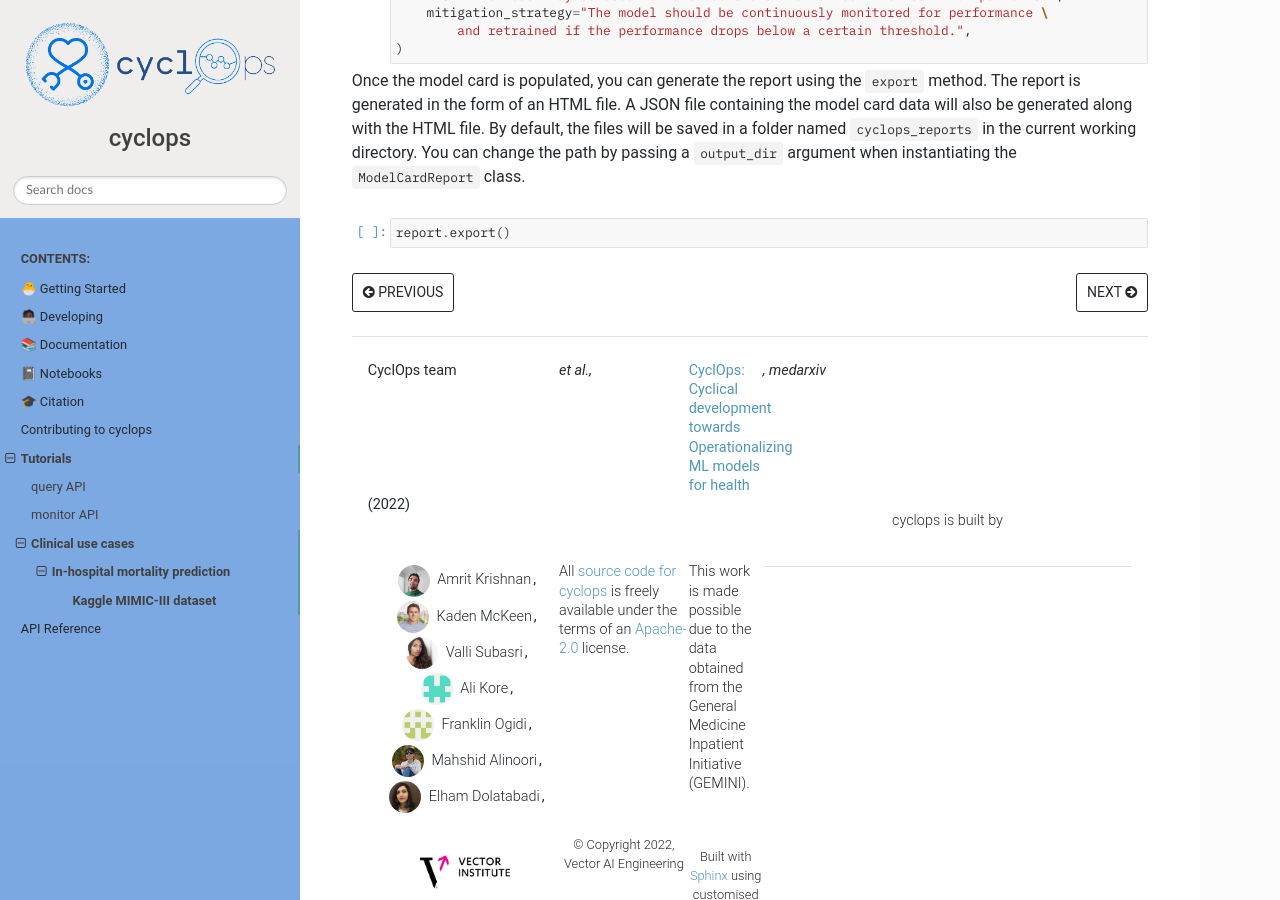
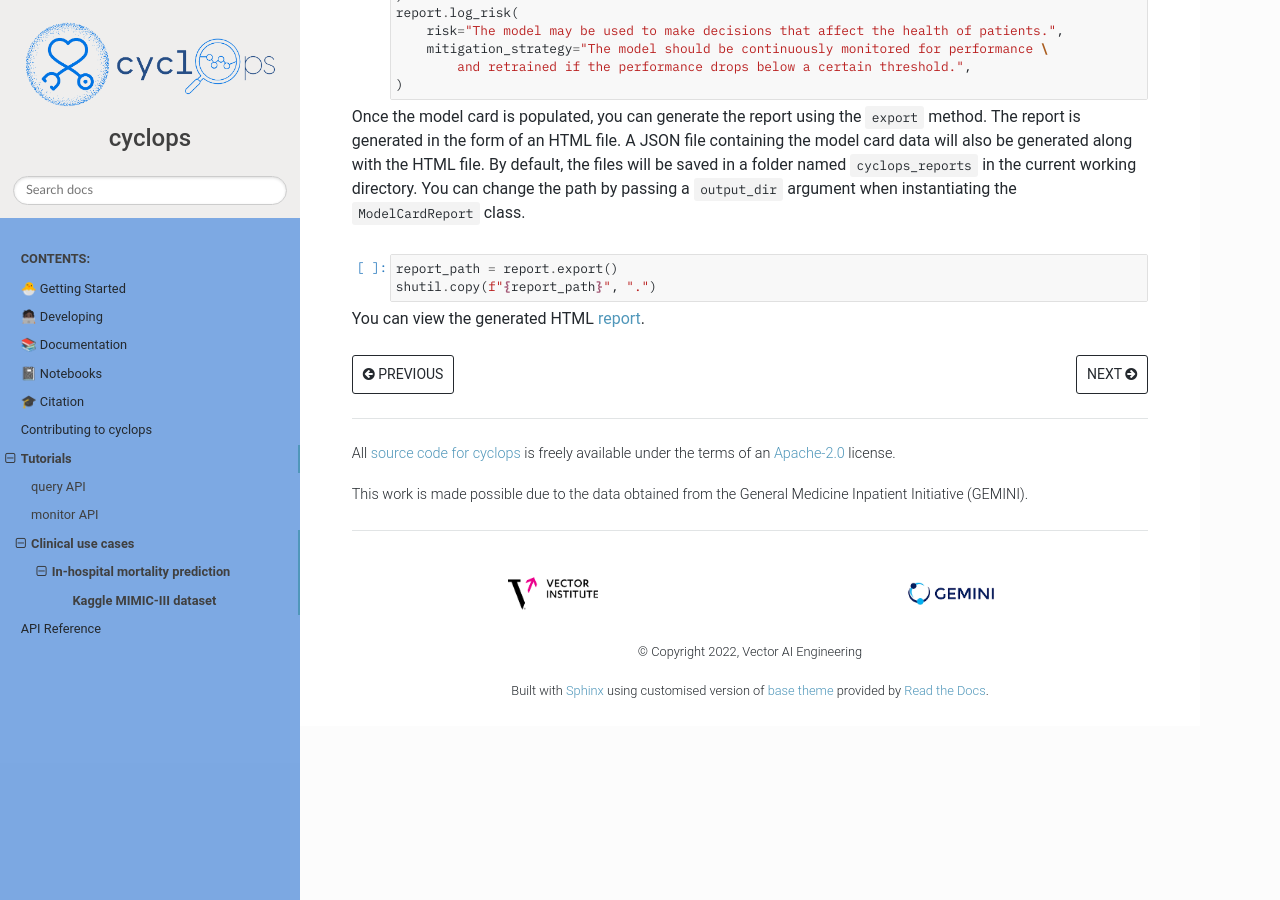
Before and after one commit to VectorInstitute/cyclops, a Sphinx documentation site: the page built from docs/source/tutorials/mimiciii/mortality_prediction.ipynb, in a window 1280 px wide and 900 px high, scrolled down 12563 px. Built offline with Sphinx 7.4.7, drawn with Linux system fonts in a browser that asks for light colours; some of the changed text lies outside the part shown.

Commit message:
Remove team icons, citation from API docs

```diff
--- a/docs/source/theme/footer.html
+++ b/docs/source/theme/footer.html
@@ -19,33 +19,6 @@
   If you can improve this, please do & show me the way!       james oct 2020
 #}
 {% block extrafooter %}
-
-  <div class="citation">
-    CyclOps team <i>et al.,</i>
-    <a href="https://www.medrxiv.org/content/10.1101/2022.12.02.22283021v2">CyclOps: Cyclical development towards Operationalizing ML models for health</a>
-    <i>, medarxiv</i> (2022)
-  </def>
-
-
-  <p class="avatar">cyclops is built by</p>
-  <div class="avatar">
-    {% macro TeamMember(name, image, link) %}
-    <span>
-      {% if link %}<a href="{{ link |e }}">{% endif %}
-        <img src="{{ pathto('_static/team/' + image, 1) }}" width="32"/>
-        {{ name |e }}
-      {% if link %}</a>{% endif %}
-    </span>
-    {% endmacro %}
-    {{ TeamMember(name="Amrit Krishnan", image="amrit-krishnan.jpg", link="https://github.com/amrit110") }},
-    {{ TeamMember(name="Kaden McKeen", image="kaden-mckeen.jpg", link="https://github.com/KadenMc") }},
-    {{ TeamMember(name="Valli Subasri", image="valli-subasri.jpg", link="https://github.com/vsubasri") }},
-    {{ TeamMember(name="Ali Kore", image="ali-kore.jpg", link="https://github.com/a-kore") }},
-    {{ TeamMember(name="Franklin Ogidi", image="franklin-ogidi.jpg", link="https://github.com/fcogidi") }},
-    {{ TeamMember(name="Mahshid Alinoori", image="mahshid-alinoori.jpg", link="https://github.com/mahshidaln") }},
-    {{ TeamMember(name="Elham Dolatabadi", image="elham-dolatabadi.jpg", link="https://github.com/elhamdolatabadi") }},
-  </div>
-
 
   <div class="footer-small-text">
     All <a href="https://github.com/VectorInstitute/cyclops">source code for cyclops</a> is freely available under the terms of an <a href="https://opensource.org/licenses/Apache-2.0">Apache-2.0</a> license.
```
Also changed, not shown: docs/source/theme/static/team/ali-kore.jpg (deleted), docs/source/theme/static/team/amrit-krishnan.jpg (deleted), docs/source/theme/static/team/elham-dolatabadi.jpg (deleted), docs/source/theme/static/team/franklin-ogidi.jpg (deleted), docs/source/theme/static/team/kaden-mckeen.jpg (deleted), docs/source/theme/static/team/mahshid-alinoori.jpg (deleted), docs/source/theme/static/team/valli-subasri.jpg (deleted), docs/source/tutorials/mimiciii/mortality_prediction.ipynb, 2 other files.
